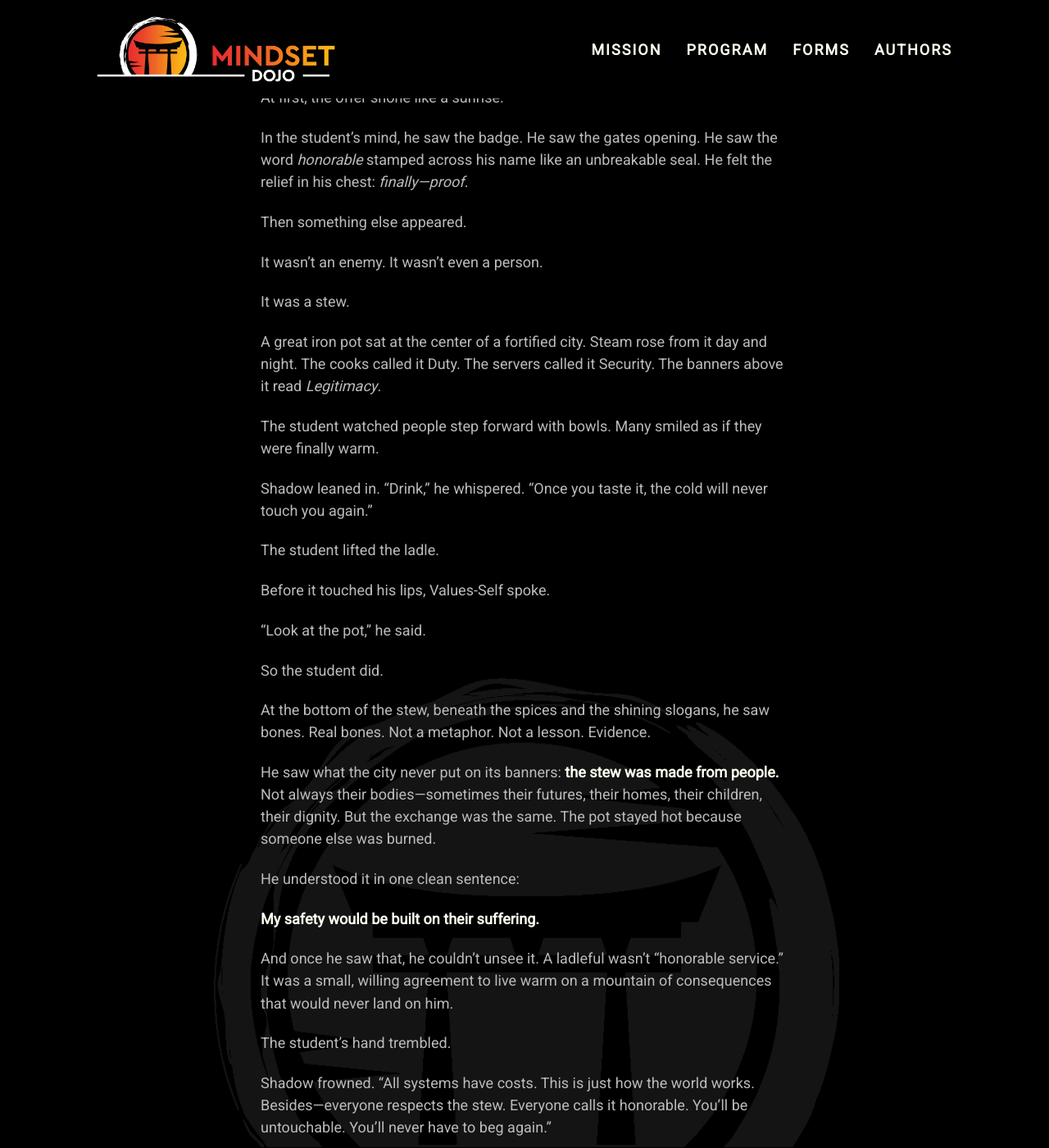
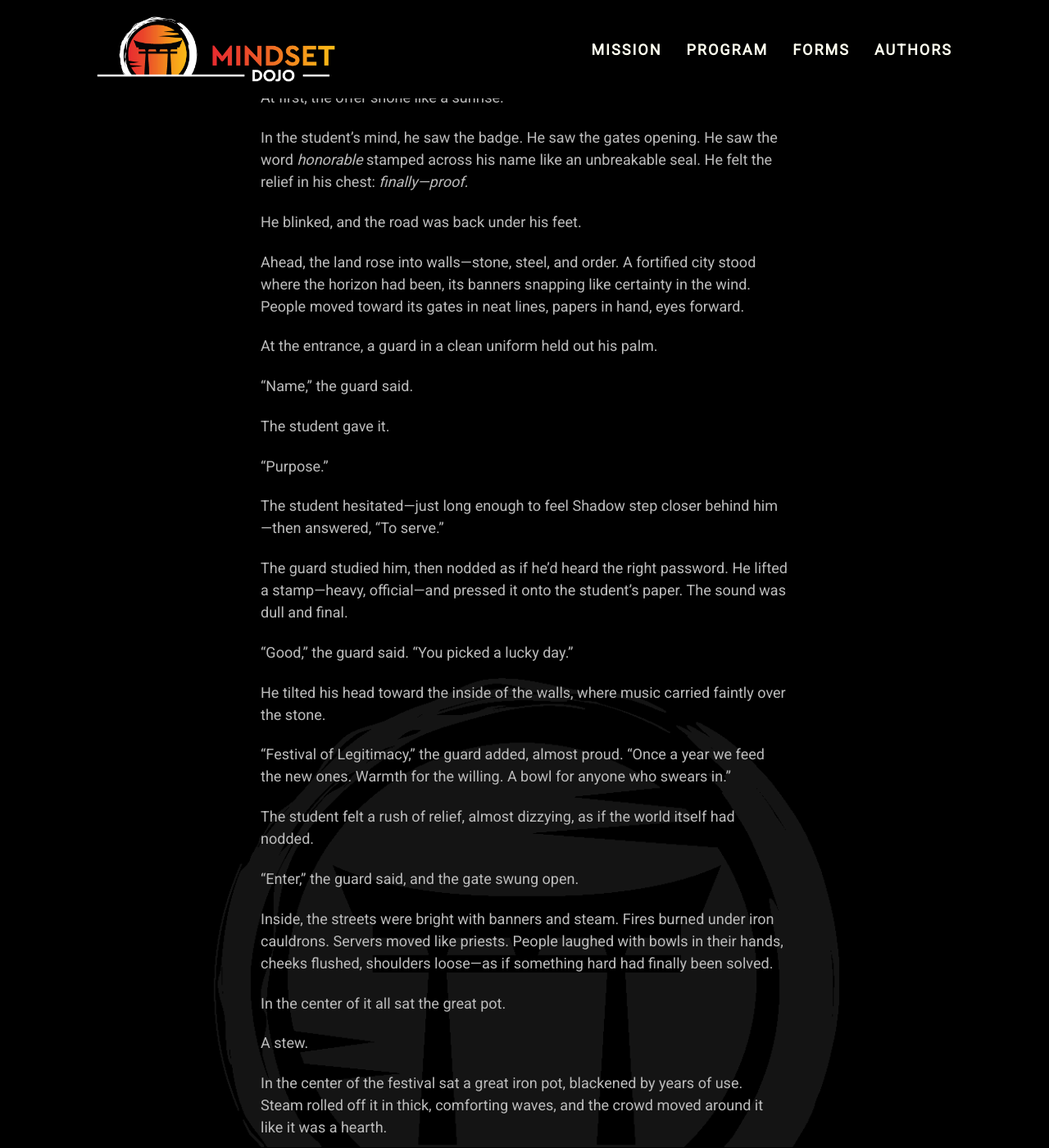
Before and after one commit to mindset-dojo/mindset-dojo.github.io, a Jekyll site: the page built from _insights/2025/kyle-ingersoll/2025-12-17-badge-quiet-gate.md, in a window 1280 px wide and 1400 px high, scrolled down 1176 px. Shown: the whole window at 82% size. Built offline with Jekyll 4.4.1, drawn with Linux system fonts in a browser that asks for light colours; some web fonts are replaced; some of the changed text lies outside the part shown.

Commit message:
fix(badge-quiet-gate): weak transition between scenes.

```diff
--- a/_insights/2025/kyle-ingersoll/2025-12-17-badge-quiet-gate.md
+++ b/_insights/2025/kyle-ingersoll/2025-12-17-badge-quiet-gate.md
@@ -41,13 +41,45 @@ At first, the offer shone like a sunrise.
 
 In the student’s mind, he saw the badge. He saw the gates opening. He saw the word *honorable* stamped across his name like an unbreakable seal. He felt the relief in his chest: *finally—proof.*
 
-Then something else appeared.
+He blinked, and the road was back under his feet.
 
-It wasn’t an enemy. It wasn’t even a person.
+Ahead, the land rose into walls—stone, steel, and order. A fortified city stood where the horizon had been, its banners snapping like certainty in the wind. People moved toward its gates in neat lines, papers in hand, eyes forward.
 
-It was a stew.
+At the entrance, a guard in a clean uniform held out his palm.
 
-A great iron pot sat at the center of a fortified city. Steam rose from it day and night. The cooks called it Duty. The servers called it Security. The banners above it read *Legitimacy*.
+“Name,” the guard said.
+
+The student gave it.
+
+“Purpose.”
+
+The student hesitated—just long enough to feel Shadow step closer behind him—then answered, “To serve.”
+
+The guard studied him, then nodded as if he’d heard the right password. He lifted a stamp—heavy, official—and pressed it onto the student’s paper. The sound was dull and final.
+
+“Good,” the guard said. “You picked a lucky day.”
+
+He tilted his head toward the inside of the walls, where music carried faintly over the stone.
+
+“Festival of Legitimacy,” the guard added, almost proud. “Once a year we feed the new ones. Warmth for the willing. A bowl for anyone who swears in.”
+
+The student felt a rush of relief, almost dizzying, as if the world itself had nodded.
+
+“Enter,” the guard said, and the gate swung open.
+
+Inside, the streets were bright with banners and steam. Fires burned under iron cauldrons. Servers moved like priests. People laughed with bowls in their hands, cheeks flushed, shoulders loose—as if something hard had finally been solved.
+
+In the center of it all sat the great pot.
+
+A stew.
+
+In the center of the festival sat a great iron pot, blackened by years of use. Steam rolled off it in thick, comforting waves, and the crowd moved around it like it was a hearth.
+
+The cooks called it **Duty**. The servers called it **Security**.
+
+And above it, strung between the banners, one word kept repeating:
+
+*Legitimacy.*
 
 The student watched people step forward with bowls. Many smiled as if they were finally warm.
 
```
